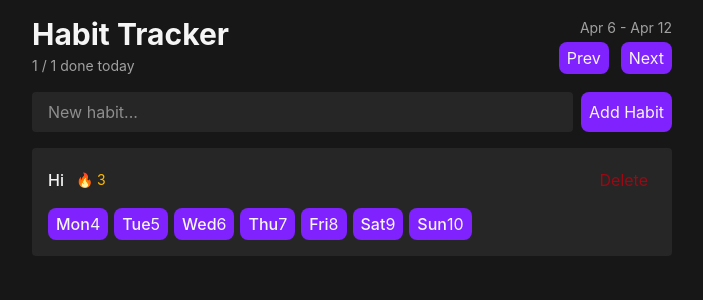
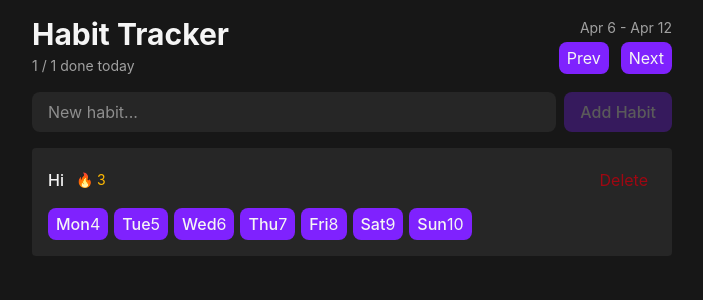
Before and after one commit to Carlosaac23/react, a React (Vite) app: page / in a window 1280 px wide. Shown: the top 300 px of the page, without its empty margins (288-991 px from the left). Built offline with nearby package versions, Linux system fonts and the light colour scheme.

Commit message:
chore: create handleSubmit function into HabiForm component

```diff
--- a/src/components/HabitForm.tsx
+++ b/src/components/HabitForm.tsx
@@ -1,16 +1,38 @@
+import type { SubmitEvent } from 'react';
+
+import { useState } from 'react';
+
 import Button from './Button';
 
-export default function HabitForm() {
+type HabitFormProps = {
+  addHabit: (name: string) => void;
+};
+
+export default function HabitForm({ addHabit }: HabitFormProps) {
+  const [name, setName] = useState('');
+
+  function handleSubmit(e: SubmitEvent) {
+    e.preventDefault();
+
+    if (name.trim() === '') return;
+    setName('');
+    addHabit(name);
+  }
+
   return (
-    <form className='flex gap-2'>
+    <form className='flex gap-2' onSubmit={handleSubmit}>
       <input
-        className='flex-1 rounded bg-neutral-800 px-4 py-2 outline-none focus-visible:ring-2 focus-visible:ring-violet-500'
+        className='flex-1 rounded-lg bg-neutral-800 px-4 py-2 outline-none focus-visible:ring-2 focus-visible:ring-violet-500'
         type='text'
         placeholder='New habit...'
         name=''
         id=''
+        value={name}
+        onChange={e => setName(e.target.value)}
       />
-      <Button type='submit'>Add Habit</Button>
+      <Button className='px-4 py-2 font-medium' disabled={name.trim() === ''} type='submit'>
+        Add Habit
+      </Button>
     </form>
   );
 }
```
